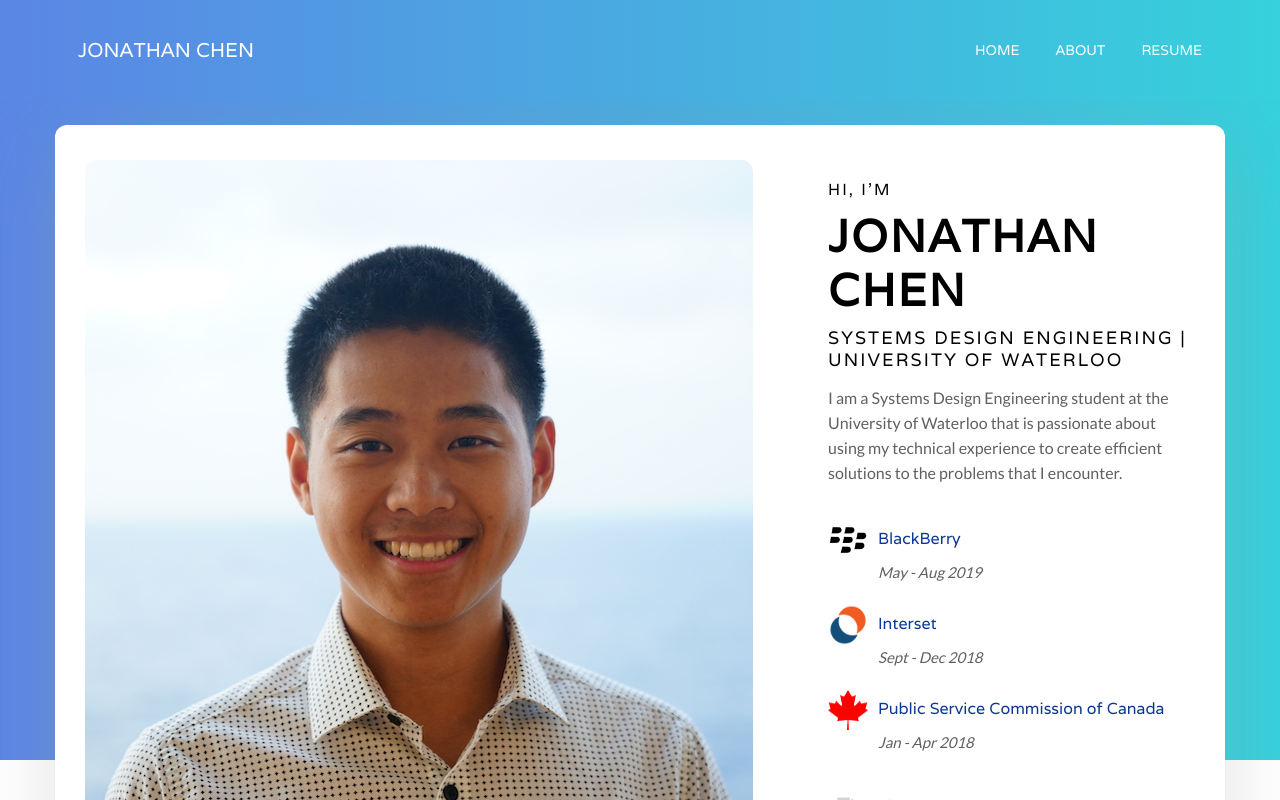
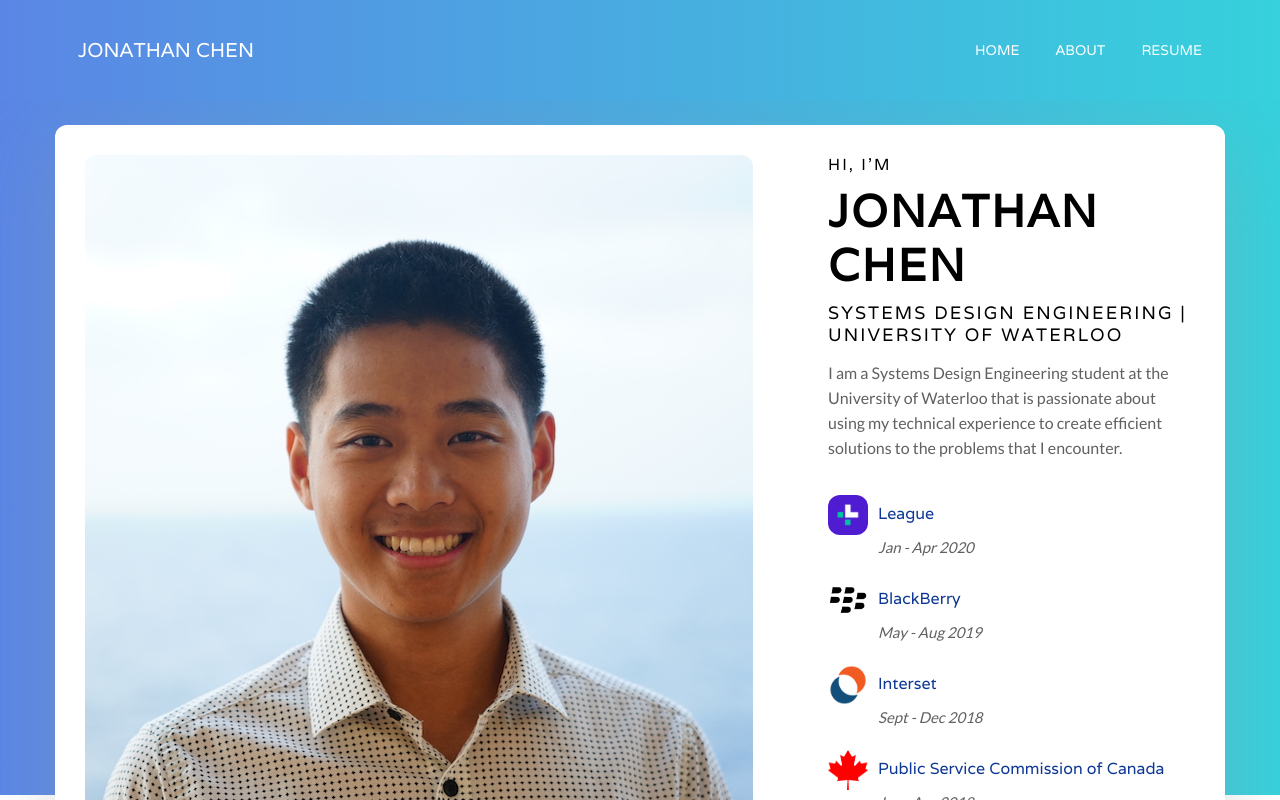
Before and after one commit to jonchen99/jonchen99.github.io, a React (Create React App) app: page / in a window 1280 px wide. Shown: the top 800 px of the page. Built offline with nearby package versions, Linux system fonts and the light colour scheme.

Commit message:
add league logo

```diff
--- a/src/components/pages/homepage.js
+++ b/src/components/pages/homepage.js
@@ -4,6 +4,7 @@ const $sample = require('/Users/jonathanchen/Documents/jonchen99.github.io/src/i
 const $interset = require('/Users/jonathanchen/Documents/jonchen99.github.io/src/img/interset_icon.png')
 const $blackberry = require('/Users/jonathanchen/Documents/jonchen99.github.io/src/img/blackberry_icon.png')
 const $psc = require('/Users/jonathanchen/Documents/jonchen99.github.io/src/img/psc_icon.png')
+const $league = require('/Users/jonathanchen/Documents/jonchen99.github.io/src/img/league.png')
 
 function Homepage() {
   return (
@@ -26,6 +27,15 @@ function Homepage() {
 		  						</p>
 
 		  						<ul className="list work_experiences">
+		  							<li>
+										<img src = {$league}/>
+										<a href="https://www.league.com" target="_blank">
+											League
+										</a>
+
+										<p> Jan - Apr 2020 </p>
+		  							</li>
+
 		  							<li>
 										<img src = {$blackberry}/>
 										<a href="https://www.blackberry.com" target="_blank">
```
Also changed, not shown: package.json (+8 -8 lines), src/img/league.png (added), 1 other file (tests, documents, lock files or other folders).
